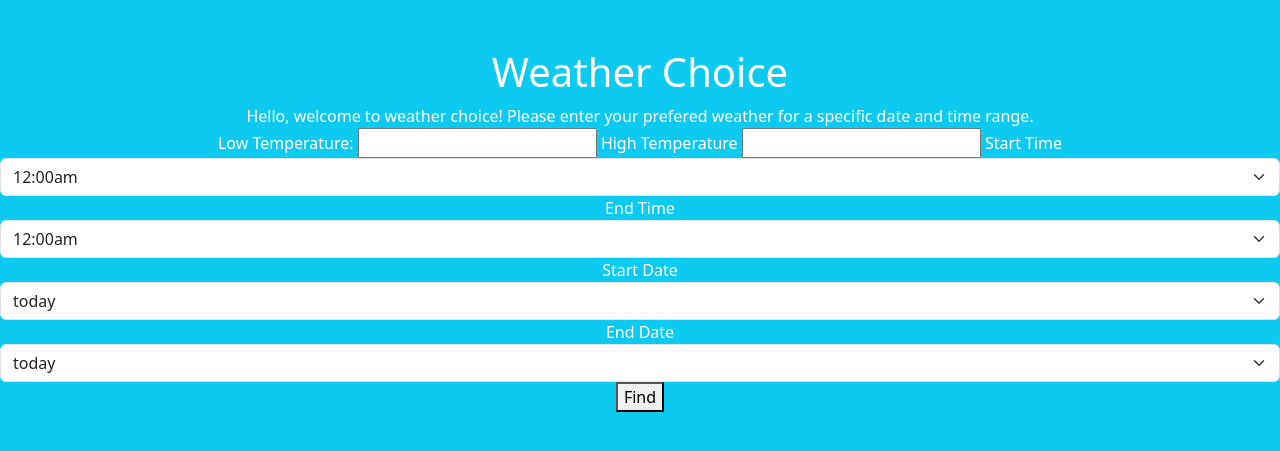
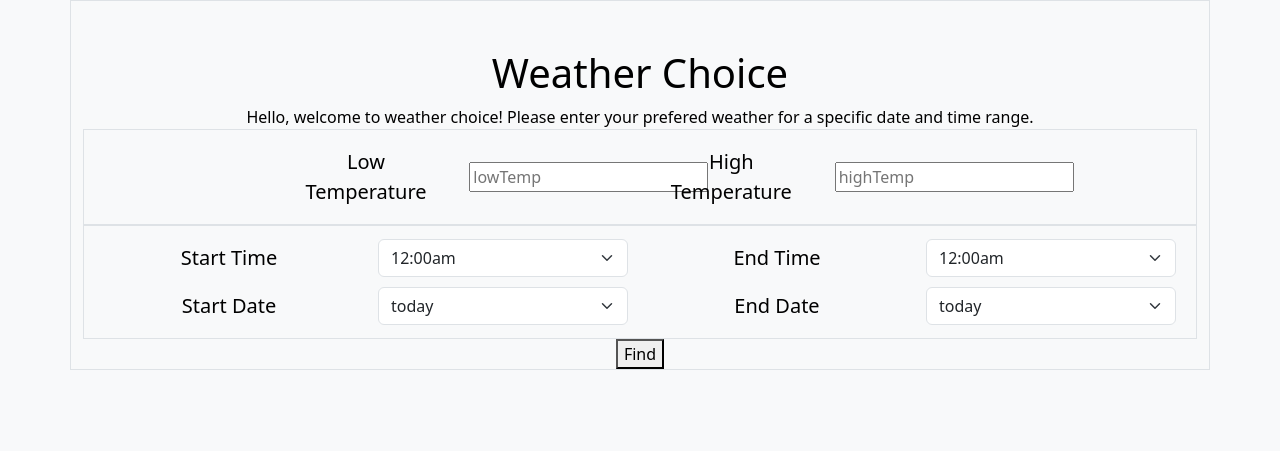
Before and after one commit to nickStanisic/weather-choice, a Flask app: page / in a window 1280 px wide. Shown: the top 451 px of the page. Run offline with Flask 3, Linux system fonts and the light colour scheme.

Commit message:
changed style of website

```diff
--- a/src/templates/index.html
+++ b/src/templates/index.html
@@ -6,16 +6,27 @@
     <link href="https://cdn.jsdelivr.net/npm/bootstrap@5.3.3/dist/css/bootstrap.min.css" rel="stylesheet" integrity="sha384-QWTKZyjpPEjISv5WaRU9OFeRpok6YctnYmDr5pNlyT2bRjXh0JMhjY6hW+ALEwIH" crossorigin="anonymous">
     <title>WeatherChoice</title>
 </head>
-<body class="bg-info text-white">
+<body class="container bg-light text-black border">
     <div class="text-center">
         <h1 class="mt-5">Weather Choice</h1>
         <p1>Hello, welcome to weather choice! Please enter your prefered weather for a specific date and time range.</p1>
         <form action="/" method="post">
-            <label>Low Temperature:</label>
-            <input type="text" id="lowTemp" name="lowTemp">
-            <label>High Temperature</label>
-            <input type="text" id="highTemp" name="highTemp">
-            <label>Start Time</label>
+            <div class="container">
+                <div class="row justify-content-center align-items-center p-2 border">
+                    <label for="colFormLabelLg" class="col-lg-2 col-form-label col-form-label-lg">Low Temperature</label>
+                    <div class="col-lg-2">
+                        <input type="number" placeholder="lowTemp" id="lowTemp" name="lowTemp">
+                    </div>
+                    <label for="colFormLabelLg" class="col-lg-2 col-form-label col-form-label-lg">High Temperature</label>
+                    <div class="col-lg-2">
+                        <input type="number" placeholder="highTemp" id="highTemp" name="highTemp">
+                    </div>
+                </div>
+            </div>
+            <div class="container">
+                <div class="row justify-content-center align-items-center p-2 border">
+                    <label for="colFormLabelLg" class="col-lg-3 col-form-label col-form-label-lg">Start Time</label>
+                    <div class="col-lg-3">
                         <select class="form-select" aria-label="Default select example" name="startTime">
                             <option value="0">12:00am</option>
                             <option value="1">3:00am</option>
@@ -26,7 +37,9 @@
                             <option value="6">6:00pm</option>
                             <option value="7">9:00pm</option>
                         </select>
-              <label>End Time</label>
+                    </div>
+                    <label for="colFormLabelLg" class="col-lg-3 col-form-label col-form-label-lg">End Time</label>
+                    <div class="col-lg-3">
                         <select class="form-select" aria-label="Default select example" name="endTime">
                             <option value="0">12:00am</option>
                             <option value="1">3:00am</option>
@@ -37,8 +50,9 @@
                             <option value="6">6:00pm</option>
                             <option value="7">9:00pm</option>
                         </select>
-              <div>
-                <label>Start Date</label>
+                    </div>
+                        <label for="colFormLabelLg" class="col-lg-3 col-form-label col-form-label-lg">Start Date</label>
+                    <div class="col-lg-3">
                         <select class="form-select" aria-label="Default select example" name="startDate">
                             <option value="0">today</option>
                             <option value="8">tomorrow</option>
@@ -47,7 +61,8 @@
                             <option value="32">4 days</option>
                         </select>
                     </div>
-              <label>End Date</label>
+                    <label for="colFormLabelLg" class="col-lg-3 col-form-label col-form-label-lg">End Date</label>
+                    <div class="col-lg-3">
                         <select class="form-select" aria-label="Default select example" name="endDate">
                             <option value="0">today</option>
                             <option value="8">tomorrow</option>
@@ -55,6 +70,10 @@
                             <option value="24">3 days</option>
                             <option value="32">4 days</option>
                         </select>
+                    </div>
+                </div>
+
+            </div>
             <button>Find</button>
         </form>
         {% if data %}
```
Lines whose indentation alone changed are shown as unchanged.
